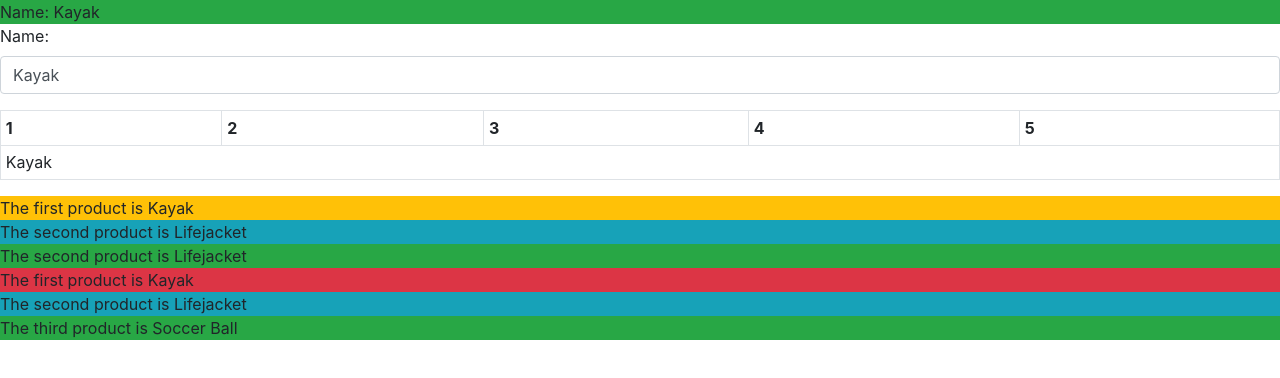
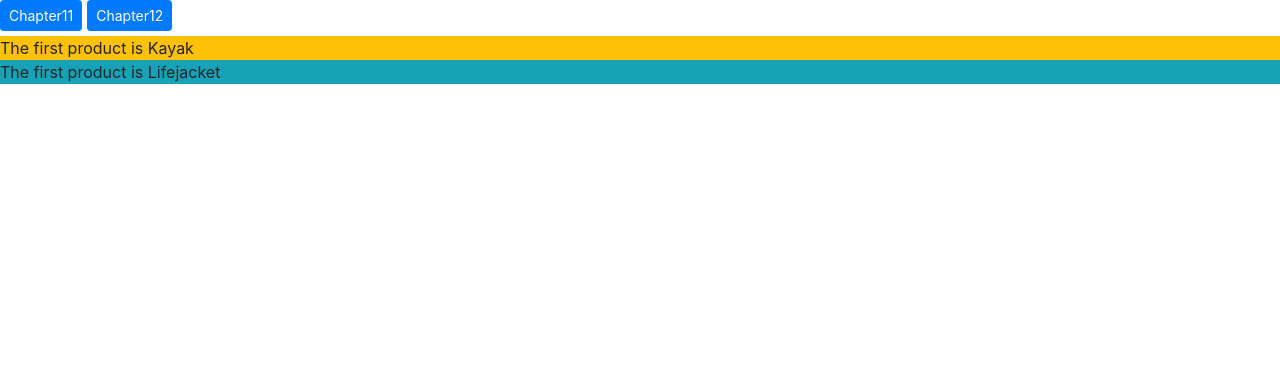
Before and after one commit to xjlzy/study, an Angular app in the folder proNG/chapter11/example-cli/: page /chapter11 in a window 1280 px wide. Before the commit this address led to /. Shown: the top 378 px of the page. Built offline with nearby package versions, Linux system fonts and the light colour scheme.

Commit message:
chapter13

```diff
--- a/proNG/chapter11/example-cli/src/app/app-routing.module.ts
+++ b/proNG/chapter11/example-cli/src/app/app-routing.module.ts
@@ -1,7 +1,15 @@
 import { NgModule } from '@angular/core';
 import { Routes, RouterModule } from '@angular/router';
+import { Chapter12Component } from './chapter12/chapter12.component';
+import { Chapter11Component } from './chapter11/chapter11.component';
 
-const routes: Routes = [];
+const routes: Routes = [{
+  path: 'chapter12',
+  component: Chapter12Component
+},{
+  path: 'chapter11',
+  component: Chapter11Component
+}];
 
 @NgModule({
   imports: [RouterModule.forRoot(routes)],
--- a/proNG/chapter11/example-cli/src/app/app.component.html
+++ b/proNG/chapter11/example-cli/src/app/app.component.html
@@ -1,48 +1,4 @@
-<!-- <div [ngClass]="'p-a-1 '+getClasses()" [textContent]="'Name: '+(model.getProduct(1)?.name || 'None')">
-  There area {{model.getProducts().length}} products in the model
-</div> -->
-<div [ngClass]="'p-a-1 '+getClass()">
-  Name: {{model.getProduct(1)?.name || 'None'}}
-</div>
-<div class="form-group m-t-1">
-  <label>Name:</label>
-  <input class="form-control" [value]="model.getProduct(1)?.name || 'None'">
-</div>
-<table class="table table-sm table-bordered table-striped m-t-1">
-  <tr>
-    <th>1</th>
-    <th>2</th>
-    <th>3</th>
-    <th>4</th>
-    <th>5</th>
-  </tr>
-  <tr>
-    <td [attr.colspan]="model.getProducts().length">
-      {{model.getProduct(1)?.name||'None'}}
-    </td>
-  </tr>
-</table>
-
-<div [class]="getClasses(1)">
-  The first product is {{model.getProduct(1)?.name || 'None'}}
-</div>
-<div [class]="getClasses(2)">
-  The second product is {{model.getProduct(2)?.name || 'None'}}
-</div>
-<div class="p-a-1"
-  [class.bg-success]="model.getProduct(2).price < 50"
-  [class.bg-info]="model.getProduct(2).price >= 50">
-  The second product is {{model.getProduct(2)?.name || 'None'}}
-</div>
-
-<div class="p-a-1" [ngClass]="getClassMap(1)">
-  The first product is {{model.getProduct(1)?.name || 'None'}}
-</div>
-<div class="p-a-1" [ngClass]="getClassMap(2)">
-  The second product is {{model.getProduct(2)?.name || 'None'}}
-</div>
-<div class="p-a-1" [ngClass]="{'bg-success': model.getProduct(3).price < 50, 'bg-info': model.getProduct(3).price >= 50}">
-  The third product is {{model.getProduct(3)?.name || 'None'}}
-</div>
+<a class="btn btn-primary btn-sm" role="button" routerLink="/chapter11">Chapter11</a>
+<a class="btn btn-primary btn-sm" role="button" routerLink="/chapter12">Chapter12</a>
 
 <router-outlet></router-outlet>
--- a/proNG/chapter11/example-cli/src/app/app.component.scss
+++ b/proNG/chapter11/example-cli/src/app/app.component.scss
@@ -0,0 +1,7 @@
+.btn {
+  margin-bottom: 5px;
+
+  &+.btn {
+    margin-left: 5px;
+  }
+}
--- a/proNG/chapter11/example-cli/src/app/app.component.ts
+++ b/proNG/chapter11/example-cli/src/app/app.component.ts
@@ -1,5 +1,4 @@
 import { Component } from '@angular/core';
-import { Model } from './model/repository.model';
 
 @Component({
   selector: 'app-root',
@@ -7,22 +6,4 @@ import { Model } from './model/repository.model';
   styleUrls: ['./app.component.scss']
 })
 export class AppComponent {
-  model: Model = new Model();
-
-  getClass(): string {
-    return this.model.getProducts().length == 5 ? "bg-success" : "bg-warning";
-  }
-
-  getClasses(key: number): string {
-    let product = this.model.getProduct(key);
-    return `p-a-1 ${product.price < 50 ? 'bg-info' : 'bg-warning'}`;
-  }
-
-  getClassMap(key: number): Object {
-    let product = this.model.getProduct(key);
-    return {
-      "text-xs-center bg-danger": product.name === 'Kayak',
-      "bg-info": product.price < 50
-    };
-  }
 }
--- a/proNG/chapter11/example-cli/src/app/app.module.ts
+++ b/proNG/chapter11/example-cli/src/app/app.module.ts
@@ -3,10 +3,14 @@ import { NgModule } from '@angular/core';
 
 import { AppRoutingModule } from './app-routing.module';
 import { AppComponent } from './app.component';
+import { Chapter12Component } from './chapter12/chapter12.component';
+import { Chapter11Component } from './chapter11/chapter11.component';
 
 @NgModule({
   declarations: [
-    AppComponent
+    AppComponent,
+    Chapter12Component,
+    Chapter11Component
   ],
   imports: [
     BrowserModule,
--- /dev/null
+++ b/proNG/chapter11/example-cli/src/app/chapter11/chapter11.component.html
@@ -0,0 +1,53 @@
+<!-- <div [ngClass]="'p-a-1 '+getClasses()" [textContent]="'Name: '+(model.getProduct(1)?.name || 'None')">
+  There area {{model.getProducts().length}} products in the model
+</div> -->
+<!-- <div [ngClass]="'p-a-1 '+getClass()">
+  Name: {{model.getProduct(1)?.name || 'None'}}
+</div>
+<div class="form-group m-t-1">
+  <label>Name:</label>
+  <input class="form-control" [value]="model.getProduct(1)?.name || 'None'">
+</div>
+<table class="table table-sm table-bordered table-striped m-t-1">
+  <tr>
+    <th>1</th>
+    <th>2</th>
+    <th>3</th>
+    <th>4</th>
+    <th>5</th>
+  </tr>
+  <tr>
+    <td [attr.colspan]="model.getProducts().length">
+      {{model.getProduct(1)?.name||'None'}}
+    </td>
+  </tr>
+</table>
+
+<div [class]="getClasses(1)">
+  The <span [style.font-size]="fontSizeWithUnits">first</span> product is {{model.getProduct(1)?.name || 'None'}}
+</div>
+<div [class]="getClasses(2)">
+  The <span [style.font-size.px]="fontSizeWithoutUnits">second</span> product is {{model.getProduct(2)?.name || 'None'}}
+</div>
+<div class="p-a-1"
+  [class.bg-success]="model.getProduct(2).price < 50"
+  [class.bg-info]="model.getProduct(2).price >= 50">
+  The second product is {{model.getProduct(2)?.name || 'None'}}
+</div>
+
+<div class="p-a-1" [ngClass]="getClassMap(1)">
+  The <span [ngStyle]="getStyles(1)">first</span> product is {{model.getProduct(1)?.name || 'None'}}
+</div>
+<div class="p-a-1" [ngClass]="getClassMap(2)">
+  The <span [ngStyle]="getStyles(2)">second</span> product is {{model.getProduct(2)?.name || 'None'}}
+</div>
+<div class="p-a-1" [ngClass]="{'bg-success': model.getProduct(3).price < 50, 'bg-info': model.getProduct(3).price >= 50}">
+  The third product is {{model.getProduct(3)?.name || 'None'}}
+</div> -->
+
+<div [ngClass]="getClassesByPosition(0)">
+  The first product is {{getProductByPosition(0).name}}
+</div>
+<div [ngClass]="getClassesByPosition(1)">
+  The first product is {{getProductByPosition(1).name}}
+</div>
--- /dev/null
+++ b/proNG/chapter11/example-cli/src/app/chapter11/chapter11.component.ts
@@ -0,0 +1,54 @@
+import { Component, ApplicationRef } from "@angular/core";
+import { Model } from '../model/repository.model';
+import { Product } from '../model/product.model';
+
+@Component({
+    selector: 'chapter11',
+    templateUrl: './chapter11.component.html'
+})
+
+export class Chapter11Component {
+    model: Model = new Model();
+    fontSizeWithUnits: string = "30px";
+    fontSizeWithoutUnits: string = "30";
+
+    constructor(ref: ApplicationRef) {
+        (<any>window).appRef = ref;
+        (<any>window).model = this.model;
+    }
+
+    getClass(): string {
+        return this.model.getProducts().length == 5 ? "bg-success" : "bg-warning";
+    }
+
+    getClasses(key: number): string {
+        let product = this.model.getProduct(key);
+        return `p-a-1 ${product.price < 50 ? 'bg-info' : 'bg-warning'}`;
+    }
+
+    getClassMap(key: number): Object {
+        let product = this.model.getProduct(key);
+        return {
+            "text-xs-center bg-danger": product.name === 'Kayak',
+            "bg-info": product.price < 50
+        };
+    }
+
+    getStyles(key: number) {
+        let proudct = this.model.getProduct(key);
+        return {
+            'font-size': "30px",
+            'margin.px': 100,
+            color: proudct.price > 50 ? 'red' : 'green'
+        };
+    }
+
+    getProductByPosition(position: number): Product {
+        return this.model.getProducts()[position];
+    }
+
+    getClassesByPosition(position: number): string {
+        let product = this.getProductByPosition(position);
+        return `p-a-1 ${product.price < 50 ? 'bg-info' : 'bg-warning'}`;
+    }
+}
--- /dev/null
+++ b/proNG/chapter11/example-cli/src/app/chapter12/chapter12.component.html
@@ -0,0 +1,41 @@
+<div class="bg-info p-a-1">There are {{getProductCount()}} products</div>
+<p>*ngIf</p>
+<div>
+  <div class="bg-info p-a-1 m-t-1" *ngIf="getProductCount() > 4">
+    There are more than 4 products in the model.
+  </div>
+  <div *ngIf="getProductByPosition(0).name !== 'Kayak'" class="bg-info p-a-1 m-t-1">
+    The first product isn`t a Kayak
+  </div>
+</div>
+<p>ngSwitch</p>
+<div>
+  <div class="bg-info p-a-1 m-t-1" [ngSwitch]="getProductCount()">
+    <span *ngSwitchCase="2">There are two products</span>
+    <span *ngSwitchCase="5">There are five products</span>
+    <span *ngSwitchDefault>There is the default</span>
+  </div>
+  <div class="bg-info p-a-1 m-t-1" [ngSwitch]="getProductByPosition(0).name">
+    <span *ngSwitchCase="targetName">Kayak</span>
+    <span *ngSwitchCase="'Lifejacket'">Lifejacket</span>
+    <span *ngSwitchDefault>Other Product</span>
+  </div>
+</div>
+<p>*ngFor</p>
+<div>
+  <table class="table table-sm table-bordered m-t-1">
+    <tr>
+      <th></th>
+      <th>Name</th>
+      <th>Category</th>
+      <th>Price</th>
+    </tr>
+    <tr *ngFor="let item of getProducts();let i=index;let odd=odd;let even=even;"
+      [class.bg-primary]="odd" [class.bg-info]="even">
+      <td>{{i+1}}</td>
+      <td>{{item.name}}</td>
+      <td>{{item.category}}</td>
+      <td>{{item.price}}</td>
+    </tr>
+  </table>
+</div>
--- /dev/null
+++ b/proNG/chapter11/example-cli/src/app/chapter12/chapter12.component.ts
@@ -0,0 +1,33 @@
+import { Component, ApplicationRef } from "@angular/core";
+import { Model } from '../model/repository.model';
+import { Product } from '../model/product.model';
+
+@Component({
+    selector: 'chapter12',
+    templateUrl: './chapter12.component.html'
+})
+export class Chapter12Component {
+    model: Model = new Model();
+    targetName: string = "Kayak";
+
+    constructor(ref: ApplicationRef) {
+        (<any>window).appRef = ref;
+        (<any>window).model = this.model;
+    }
+
+    getProductByPosition(position: number): Product {
+        return this.model.getProducts()[position];
+    }
+
+    getProduct(key: number): Product {
+        return this.model.getProduct(key);
+    }
+
+    getProducts(): Product[] {
+        return this.model.getProducts();
+    }
+
+    getProductCount(): number {
+        return this.model.getProducts().length;
+    }
+}
```
